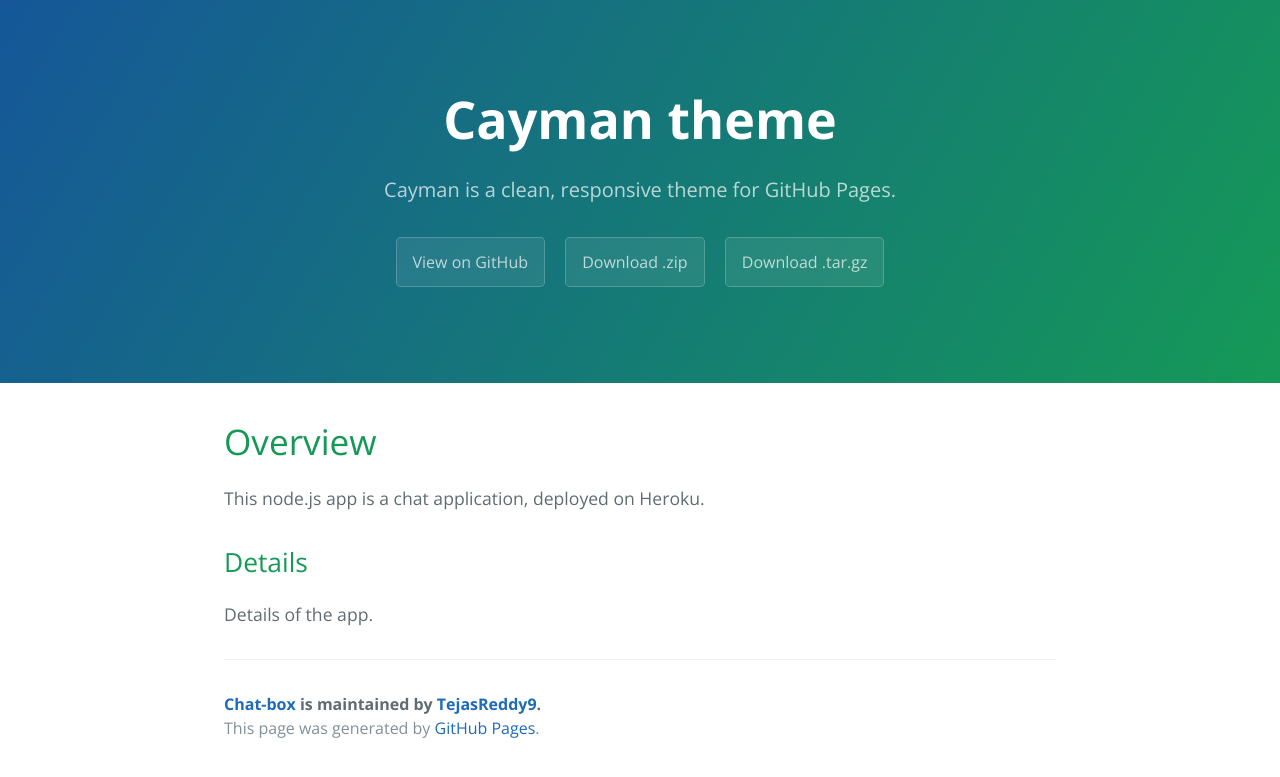
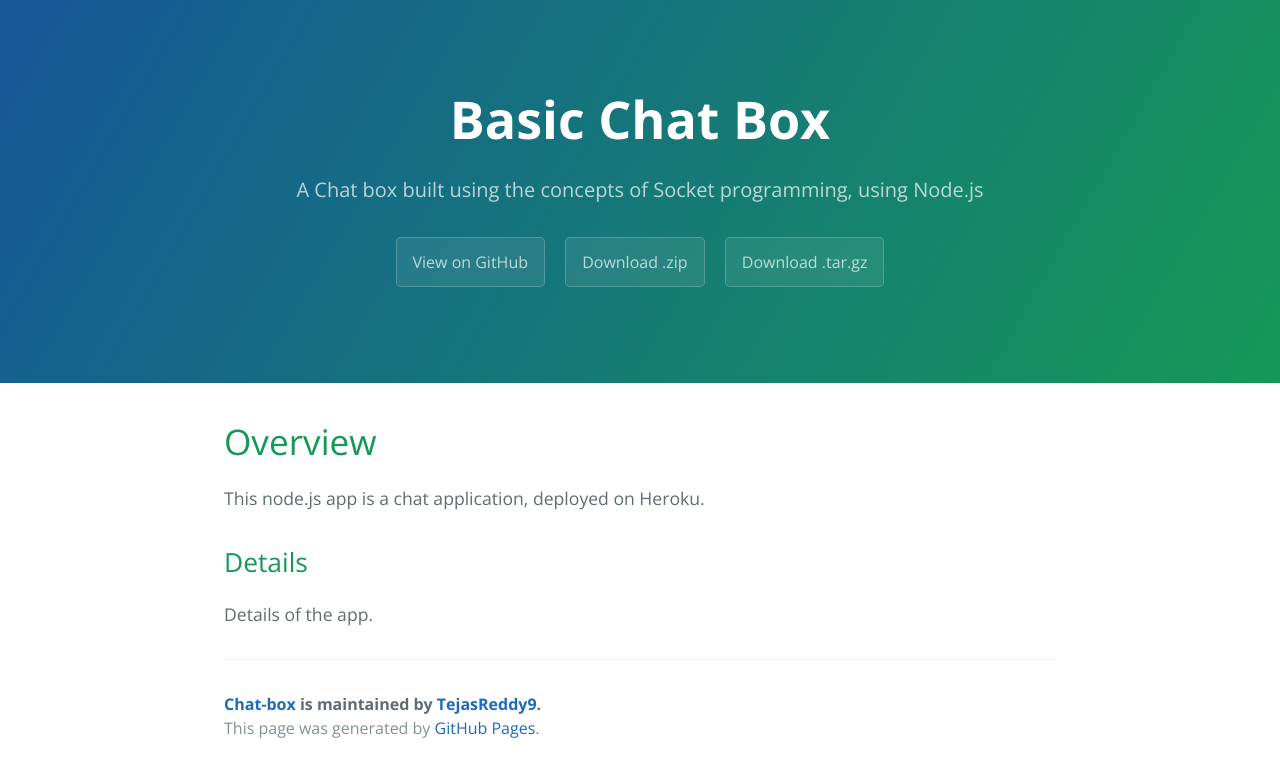
Before and after one commit to TejasReddy9/Chat-box, a Jekyll site: the page built from docs/index.md, in a window 1280 px wide. Shown: the top 777 px of the page. Built offline with Jekyll 4.4.1, drawn with Linux system fonts in a browser that asks for light colours; our own code applies the rules of GitHub Pages for plain Markdown files.

Commit message:
Update _config.yml

```diff
--- a/docs/_config.yml
+++ b/docs/_config.yml
@@ -1,5 +1,5 @@
-title: Cayman theme
-description: Cayman is a clean, responsive theme for GitHub Pages.
+title: Basic Chat Box
+description: A Chat box built using the concepts of Socket programming, using Node.js
 show_downloads: true
 google_analytics:
 theme: jekyll-theme-cayman
```
